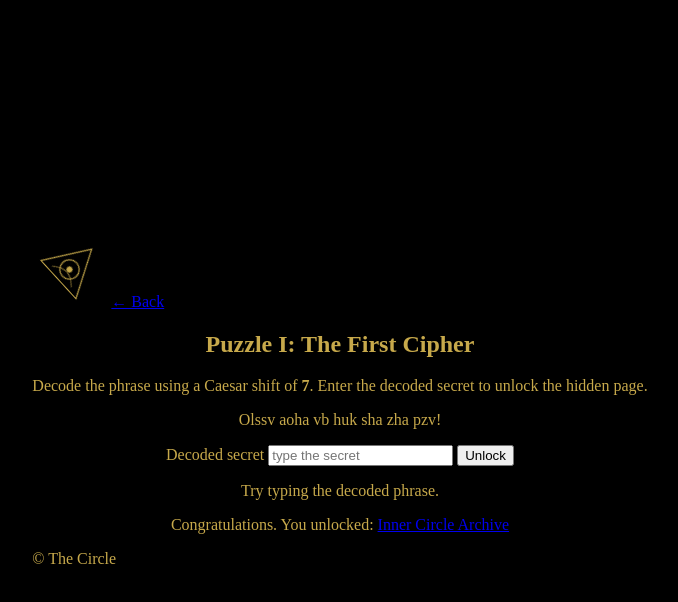
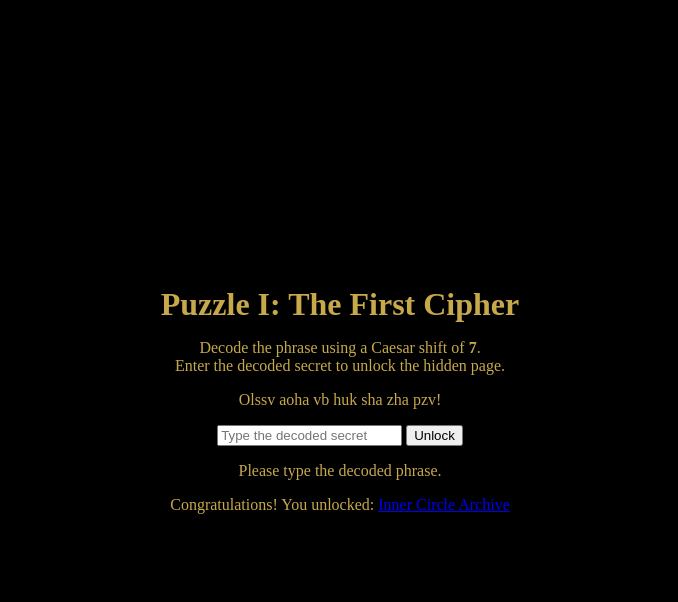
Before and after one commit to luciancusumano05-cmd/The-Infamous, a plain HTML site: page puzzle1.html in a window 1280 px wide. Both pictures are taken after a click on the button "Unlock". Shown: the whole page, without its empty margins (300-978 px from the left). Drawn offline with Linux system fonts and the light colour scheme.

Commit message:
Update puzzle1.html

```diff
--- a/puzzle1.html
+++ b/puzzle1.html
@@ -1,43 +1,67 @@
 <!DOCTYPE html>
 <html lang="en">
 <head>
-<meta charset="utf-8" />
-<meta name="viewport" content="width=device-width,initial-scale=1" />
-<title>Puzzle — The Circle</title>
+  <meta charset="UTF-8" />
+  <meta name="viewport" content="width=device-width, initial-scale=1.0" />
+  <title>Puzzle I – The Circle</title>
   <link rel="stylesheet" href="style.css" />
 </head>
 <body>
-<div class="page">
-<header class="header small">
-<img src="assets/eye.svg" alt="emblem" class="emblem small" />
-<a href="index.html" class="back">← Back</a>
-</header>
-
-
-<main class="container content">
-<h2>Puzzle I: The First Cipher</h2>
-<p class="muted">Decode the phrase using a Caesar shift of <strong>7</strong>. Enter the decoded secret to unlock the hidden page.</p>
-
+  <div class="container">
+    <h1>Puzzle I: The First Cipher</h1>
+    <p class="lore-text">
+      Decode the phrase using a Caesar shift of <strong>7</strong>.<br>
+      Enter the decoded secret to unlock the hidden page.
+    </p>
 
     <div class="puzzle-box">
       <p class="cipher">Olssv aoha vb huk sha zha pzv!</p>
-<label for="answer">Decoded secret</label>
-<input id="answer" placeholder="type the secret" />
+      <input id="answer" type="text" placeholder="Type the decoded secret" />
       <button id="check">Unlock</button>
-<p id="status" class="muted"></p>
+      <p id="status" class="lore-text"></p>
     </div>
 
-
     <div id="secretLink" class="hidden">
-<p>Congratulations. You unlocked: <a href="/hidden/inner_circle.html">Inner Circle Archive</a></p>
+      <p>Congratulations! You unlocked:
+        <a href="secret.html">Inner Circle Archive</a>
+      </p>
     </div>
-</main>
-
-
-<footer class="footer">&copy; The Circle</footer>
   </div>
 
+  <script>
+    // Caesar shift decoder
+    function caesarShift(str, shift) {
+      return str.replace(/[a-z]/gi, (char) => {
+        const base = char <= 'Z' ? 65 : 97;
+        return String.fromCharCode(((char.charCodeAt(0) - base + shift) % 26) + base);
+      });
+    }
 
-<script src="scripts/puzzles.js"></script>
+    const cipherEl = document.querySelector('.cipher');
+    const checkBtn = document.getElementById('check');
+    const answerInput = document.getElementById('answer');
+    const status = document.getElementById('status');
+    const secretLink = document.getElementById('secretLink');
+
+    if (cipherEl) {
+      const cipherText = cipherEl.innerText.trim();
+      // decode with shift -7 => +19
+      const decoded = caesarShift(cipherText, 19);
+
+      checkBtn.addEventListener('click', () => {
+        const attempt = answerInput.value.trim();
+        if (!attempt) {
+          status.innerText = 'Please type the decoded phrase.';
+          return;
+        }
+        if (attempt.toLowerCase() === decoded.toLowerCase()) {
+          status.innerText = 'Unlocked — welcome.';
+          secretLink.classList.remove('hidden');
+        } else {
+          status.innerText = 'Incorrect — try again.';
+        }
+      });
+    }
+  </script>
 </body>
 </html>
```
Lines whose indentation alone changed are shown as unchanged.
